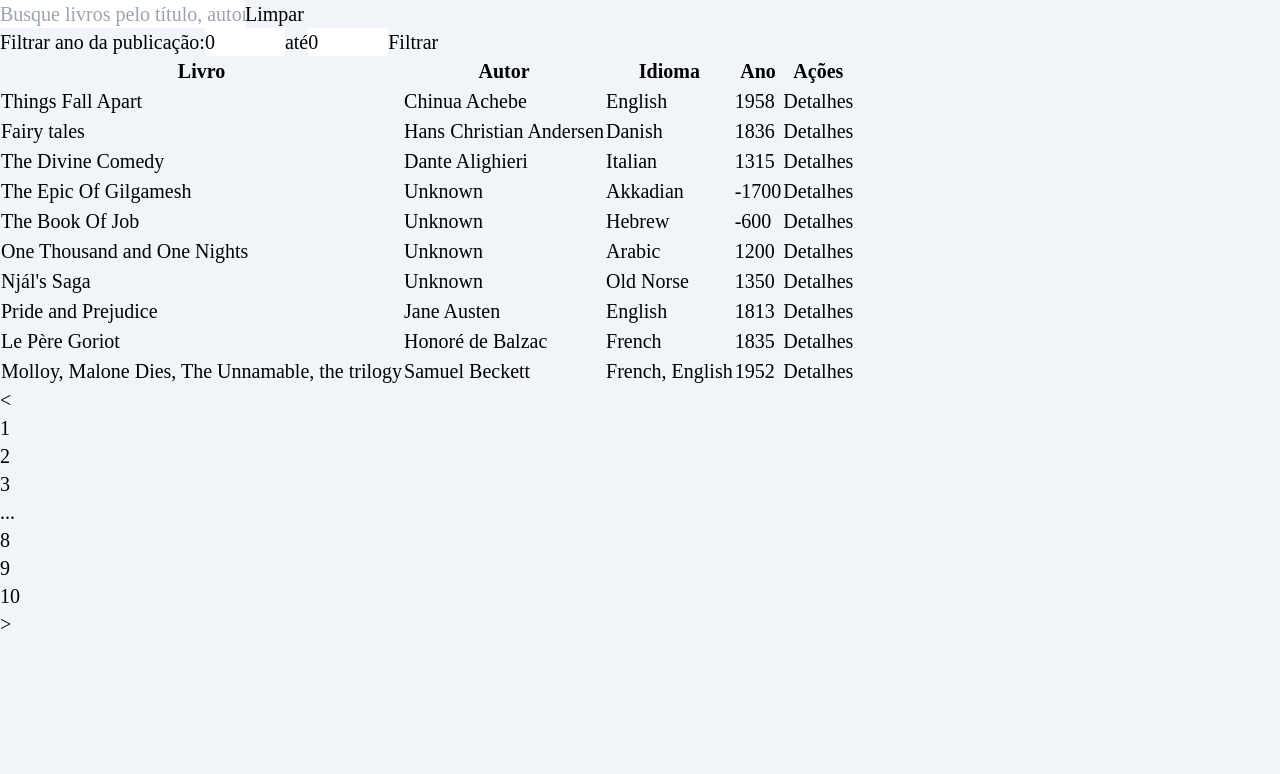
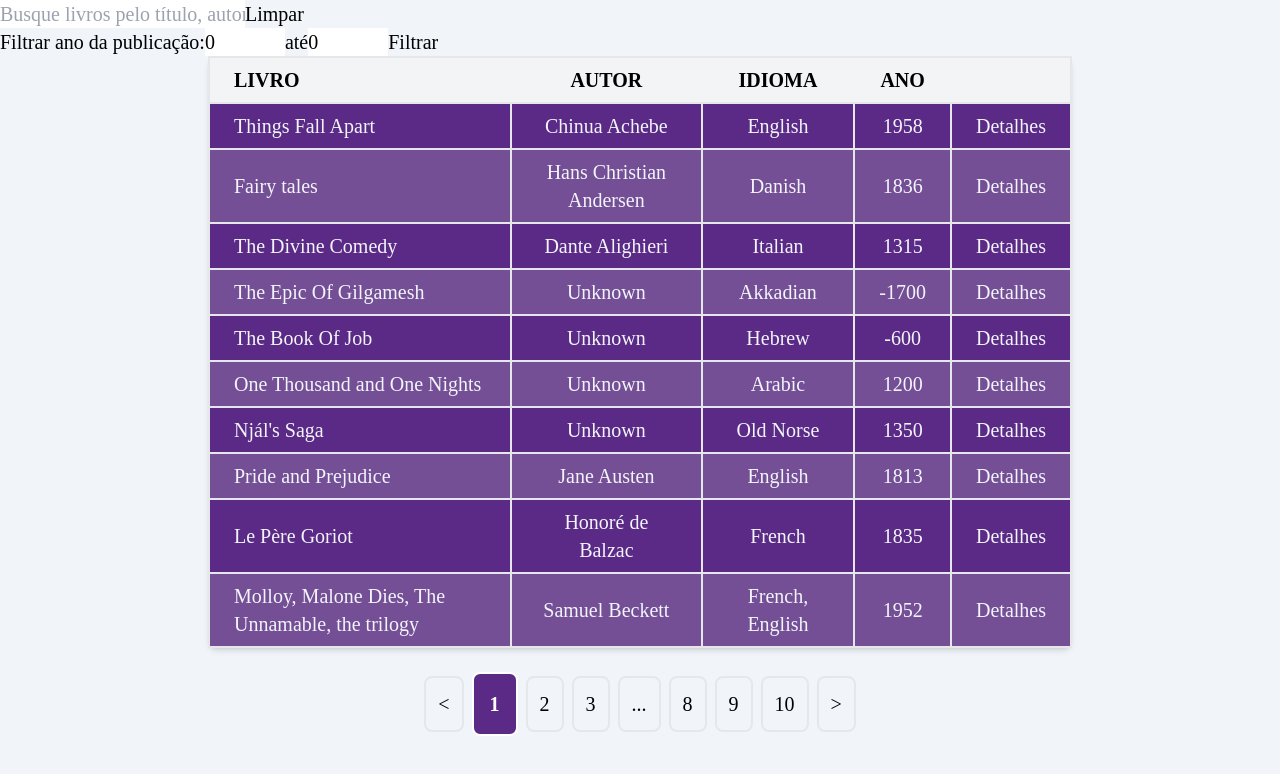
Before and after one commit to Guiroos/beon-project, a React (Create React App) app: page / in a window 1280 px wide. Shown: the top 774 px of the page. Built offline with nearby package versions, Linux system fonts and the light colour scheme; data requests are answered from the project's data file.

Commit message:
style: tailwind for BookTable component

```diff
--- a/src/components/BooksTable.tsx
+++ b/src/components/BooksTable.tsx
@@ -20,29 +20,34 @@ const BooksTable: React.FC<BooksTableProps> = ({ books }: BooksTableProps) => {
     setPageNumber(selected);
   };
   return (
-    <div id="book-table">
-      <table id="table">
-        <thead id="table-head">
-          <tr id="table-head-row">
-            <th>Livro</th>
-            <th>Autor</th>
-            <th>Idioma</th>
-            <th>Ano</th>
-            <th>Ações</th>
+    <div id="book-table" className="mx-52">
+      <table id="table" className="w-full relative overflow-x-auto shadow-md sm:rounded-lg">
+        <thead id="table-head" className="bg-gray-100 uppercase">
+          <tr id="table-head-row" className="border-2">
+            <th className="text-left px-6 py-2">Livro</th>
+            <th className="px-6 py-2">Autor</th>
+            <th className="px-6 py-2">Idioma</th>
+            <th className="px-6 py-2">Ano</th>
+            <th className="px-6 py-2">
+              <p className="sr-only">
+                Ações
+              </p>
+            </th>
           </tr>
         </thead>
-        <tbody id="table-body">
+        <tbody id="table-body" className="">
           {booksToDisplay.map((book) => (
-            <tr key={book.title}>
-              <td>{book.title}</td>
-              <td>{book.author}</td>
-              <td>{book.language}</td>
-              <td>{book.year}</td>
-              <td>
+            <tr key={book.title} className="odd:bg-[#5B2A86] even:bg-[#754f96] text-center text-slate-100">
+              <td className="text-left px-6 py-2 border-2">{book.title}</td>
+              <td className="px-6 py-2 border-2">{book.author}</td>
+              <td className="px-6 py-2 border-2">{book.language}</td>
+              <td className="px-6 py-2 border-2">{book.year}</td>
+              <td className="px-6 py-2 border-2">
                 <button
                   id="details-button"
                   type="button"
                   onClick={() => navigate(`/${book.title}`)}
+                  className="hover:text-blue-500 focus:outline-none focus:underline transition duration-150 ease-in-out"
                 >
                   Detalhes
                 </button>
@@ -53,6 +58,12 @@ const BooksTable: React.FC<BooksTableProps> = ({ books }: BooksTableProps) => {
       </table>
       <div id="paginate-div">
         <ReactPaginate
+          className="flex justify-center items-center my-5"
+          activeClassName="bg-[#5B2A86] border-white text-white p-4 font-bold"
+          pageClassName="p-3 m-1 border-2 rounded-lg"
+          nextClassName="p-3 m-1 border-2 rounded-lg"
+          previousClassName="p-3 m-1 border-2 rounded-lg"
+          breakClassName="p-3 m-1 border-2 rounded-lg"
           previousLabel="<"
           nextLabel=">"
           pageCount={pageCount}
```
